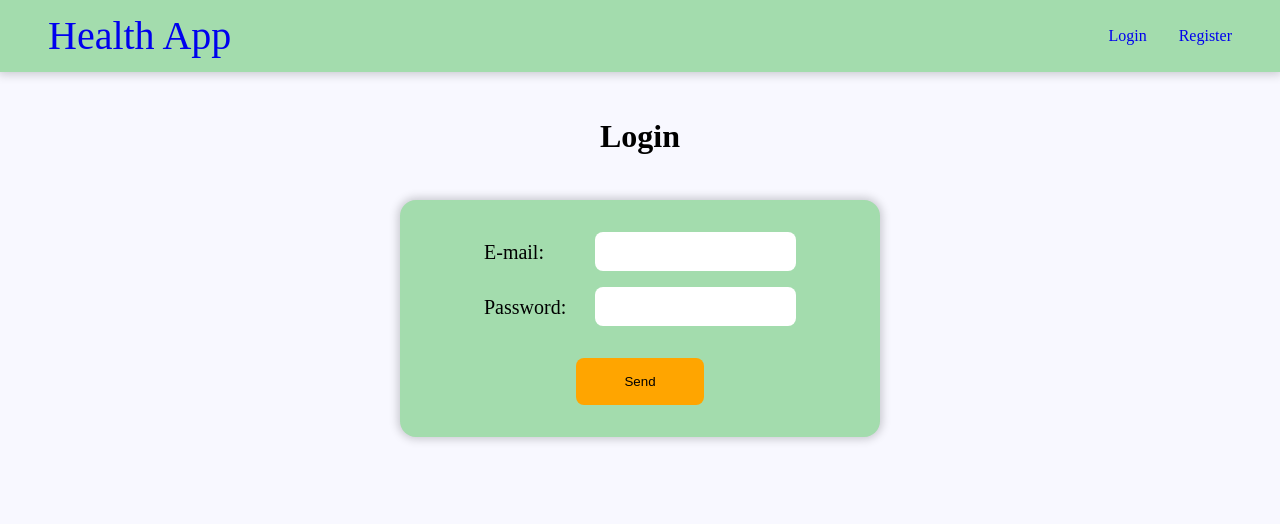
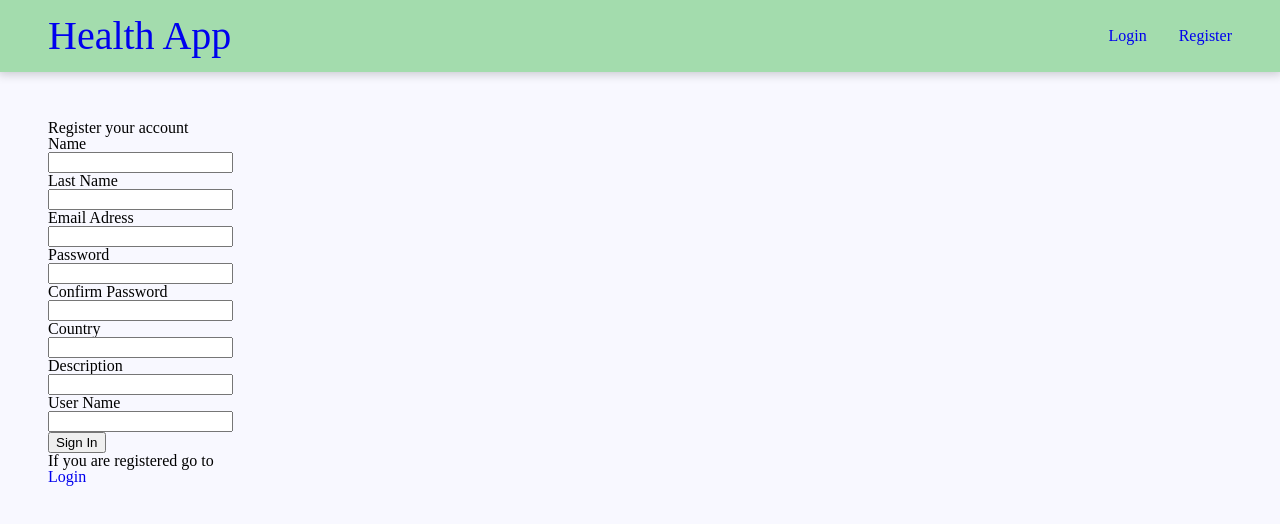
Before and after one commit to FSDSTR1023/rojo-frontend, a React (Vite) app: page /register in a window 1280 px wide. Before the commit this address led to /login. Shown: the top 524 px of the page. Built offline with nearby package versions, Linux system fonts and the light colour scheme.

Commit message:
Revert "Albertsube/login"

```diff
--- a/src/App.jsx
+++ b/src/App.jsx
@@ -1,4 +1,4 @@
-import { BrowserRouter, Route, Routes, Navigate } from 'react-router-dom'
+import { BrowserRouter, Route, Routes } from 'react-router-dom'
 import Login from './pages/Login'
 import Explore from './pages/Explore'
 import Profile from './pages/Profile'
@@ -7,20 +7,26 @@ import Register from './pages/Register'
 import { useState } from 'react'
 
 function App() {
-  const [user, setUser] = useState('test')
+  const [user, setUser] = useState(null)
   const [isAuthenticated, setIsAuthenticated] = useState(false)
 
   return (
     <BrowserRouter>
       <Routes>
         <Route element={<Layout user={user} isAuthenticated={isAuthenticated} />}>
-          <Route path="*" element={<Navigate to="/" />} />
-          {isAuthenticated ? (
-            <Route path="/" element={<Navigate to="/explore" />} />
-          ) : (
-            <Route path="/" element={<Navigate to="/login" />} />
-          )}
-          <Route path="/login" element={<Login setIsAuthenticated={setIsAuthenticated} setUser={setUser} />} />
+          <Route index element={<Login />} />
+          <Route
+            path="/login"
+            element={
+              <Login isAuthenticated={isAuthenticated} setIsAuthenticated={setIsAuthenticated} setUser={setUser} />
+            }
+          />
+          <Route
+            path="/register"
+            element={
+              <Register isAuthenticated={isAuthenticated} setIsAuthenticated={setIsAuthenticated} setUser={setUser} />
+            }
+          />
           <Route path="/explore" element={<Explore />} />
           <Route path="/profile" element={<Profile />} />
         </Route>
--- a/src/index.css
+++ b/src/index.css
@@ -135,7 +135,6 @@ table {
   --clr-primary: rgb(163, 220, 173);
   --clr-secondary: orange;
   --clr-shadow: rgba(0, 0, 0, 0.2);
-  --clr-error: rgb(255, 104, 104);
 
   --shadow: 0 0 10px 2px var(--clr-shadow);
 }
--- a/src/pages/Login/Login.jsx
+++ b/src/pages/Login.jsx
@@ -1,30 +1,35 @@
-import styles from './Login.module.css'
+import styles from '../styles/Login.module.css'
 import { useForm } from 'react-hook-form'
-import { loginUser } from '../../api/user'
+import { useEffect } from 'react'
+import { loginUser } from '../api/user'
 import { useNavigate } from 'react-router-dom'
 
-export default function Login({ setIsAuthenticated, setUser }) {
+export default function Login({ isAuthenticated, setIsAuthenticated, setUser }) {
   const {
     register,
     handleSubmit,
     formState: { errors },
-    setError,
   } = useForm()
+
   const navigate = useNavigate()
 
   const onSubmit = handleSubmit(async (data) => {
+    console.log(data)
     try {
       const response = await loginUser(data)
       setUser(response.data)
       setIsAuthenticated(true)
-      navigate('/explore')
+      console.log(response)
     } catch (error) {
-      setError('login', {
-        type: 'login',
-        message: 'The user or the password does not exist',
-      })
+      console.log(error)
     }
   })
+
+  useEffect(() => {
+    if (isAuthenticated) {
+      navigate('/explore')
+    }
+  }, [isAuthenticated])
 
   return (
     <div className={styles.page}>
@@ -35,33 +40,21 @@ export default function Login({ setIsAuthenticated, setUser }) {
           <label className={styles.label} htmlFor="email">
             E-mail:
           </label>
-          <input
-            {...register('email', { required: 'This field is required.' })}
-            className={styles.input}
-            type="text"
-            name="email"
-            id="email"
-            autoComplete="email"
-          />
+          <input {...register('email', { required: true })} className={styles.input} type="text" name="email" />
         </div>
-        {errors.email && <span className={styles.error}>{errors.email.message}</span>}
-
+        {errors.email && <span className={styles.error}>This field is required</span>}
         <div className={styles.field}>
           <label className={styles.label} htmlFor="password">
             Password:
           </label>
           <input
-            {...register('password', { required: 'This field is required.' })}
+            {...register('password', { required: true })}
             className={styles.input}
             type="password"
             name="password"
-            id="password"
           />
         </div>
-        {errors.password && <span className={styles.error}>{errors.password.message}</span>}
-
-        {errors.login && <span className={styles.error}>{errors.login.message}</span>}
-
+        {errors.password && <span className={styles.error}>This field is required</span>}
         <button className={styles.button}>Send</button>
       </form>
     </div>
--- a/src/pages/Login/index.jsx
+++ /dev/null
@@ -1,3 +0,0 @@
-import Login from './Login'
-
-export default Login
--- a/src/pages/Login/Login.module.css
+++ b/src/styles/Login.module.css
@@ -51,9 +51,3 @@
 .button:hover {
   box-shadow: var(--shadow);
 }
-
-.error {
-  color: var(--clr-error);
-  font-size: 0.8em;
-  font-weight: 700;
-}
```
